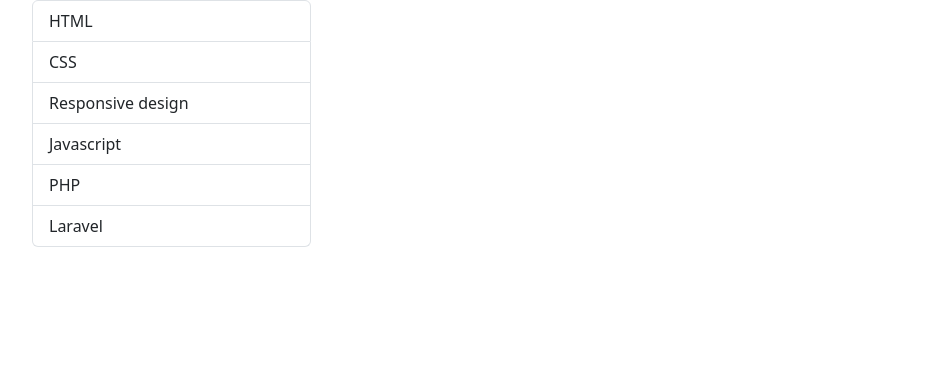
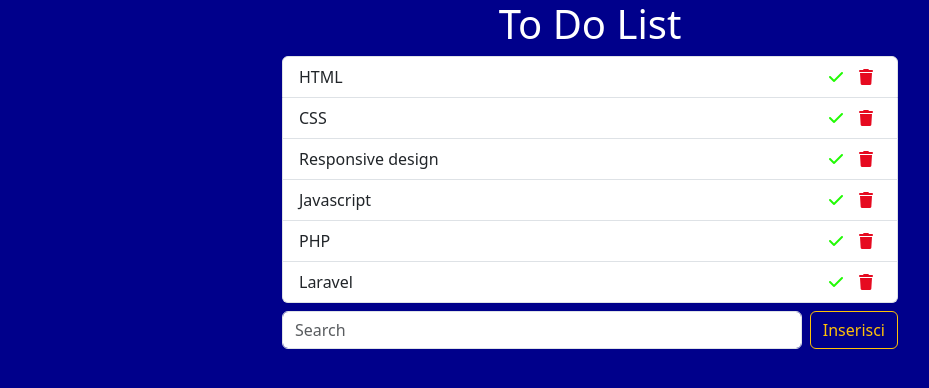
Before and after one commit to LeoSallu/php-todo-list-json, a plain HTML site: page index.html in a window 1280 px wide. Shown: the whole page, without its empty margins (50-979 px from the left). Drawn offline with nearby package versions, Linux system fonts and the light colour scheme.

Commit message:
layout todo completato con bootstrap

```diff
--- a/index.html
+++ b/index.html
@@ -6,22 +6,40 @@
     <meta http-equiv="X-UA-Compatible" content="IE=edge">
     <meta name="viewport" content="width=device-width, initial-scale=1.0">
     <title>PHP ToDo List JSON</title>
+    <link rel="stylesheet" href="style.css">
+    <!-- Font-awesome  -->
+    <link rel="stylesheet" href="https://cdnjs.cloudflare.com/ajax/libs/font-awesome/6.4.0/css/all.min.css"
+        integrity="sha512-iecdLmaskl7CVkqkXNQ/ZH/XLlvWZOJyj7Yy7tcenmpD1ypASozpmT/E0iPtmFIB46ZmdtAc9eNBvH0H/ZpiBw=="
+        crossorigin="anonymous" referrerpolicy="no-referrer" />
     <!-- Bootstrap Cdn  -->
     <link href="https://cdn.jsdelivr.net/npm/bootstrap@5.3.0-alpha3/dist/css/bootstrap.min.css" rel="stylesheet"
         integrity="sha384-KK94CHFLLe+nY2dmCWGMq91rCGa5gtU4mk92HdvYe+M/SXH301p5ILy+dN9+nJOZ" crossorigin="anonymous">
     <!-- Vue JS Cdn  -->
     <script src="https://unpkg.com/vue@3/dist/vue.global.js"></script>
     <!-- Axios Cdn  -->
-    <script src="https://cdnjs.cloudflare.com/ajax/libs/axios/1.3.5/axios.min.js" integrity="sha512-nnNHpffPSgINrsR8ZAIgFUIMexORL5tPwsfktOTxVYSv+AUAILuFYWES8IHl+hhIhpFGlKvWFiz9ZEusrPcSBQ==" crossorigin="anonymous" referrerpolicy="no-referrer"></script>
+    <script src="https://cdnjs.cloudflare.com/ajax/libs/axios/1.3.5/axios.min.js"
+        integrity="sha512-nnNHpffPSgINrsR8ZAIgFUIMexORL5tPwsfktOTxVYSv+AUAILuFYWES8IHl+hhIhpFGlKvWFiz9ZEusrPcSBQ=="
+        crossorigin="anonymous" referrerpolicy="no-referrer"></script>
 </head>
 
 <body>
     <!-- APP  -->
-    <div id="app">
-        <div class="container">
-            <ul class="list-group w-25">
-                <li v-for="task in todo" class="list-group-item">{{task.text}}</li>
+    <div id="app" class="d-flex justify-content-center">
+        <div class="container-fluid w-50">
+            <h1 class="text-center">To Do List</h1>
+            <ul class="list-group">
+                <li v-for="task in todo" class="list-group-item d-flex justify-content-between">
+                    <div>{{task.text}}</div>
+                    <div id="font-awesome d-flex align-items-center">
+                        <i class="fa-solid fa-check px-2" style="color: #21fb04;"></i>
+                        <i class="fa-solid fa-trash px-2" style="color: #e60a20;"></i>
+                    </div>
+                </li>
             </ul>
+            <form class="d-flex my-2" role="search">
+                <input class="form-control me-2" type="search" placeholder="Search" aria-label="Search">
+                <button class="btn btn-outline-warning" type="submit">Inserisci</button>
+            </form>
         </div>
     </div>
     <!-- /APP  -->
--- /dev/null
+++ b/style.css
@@ -0,0 +1,16 @@
+/*
+RESET
+*/
+*{
+    padding: 0;
+    margin: 0;
+    box-sizing: border-box;
+}
+#app{
+    height: 100vh;
+    background-color: darkblue;
+    color: white;
+}
+i{
+    cursor: pointer;
+}
```
